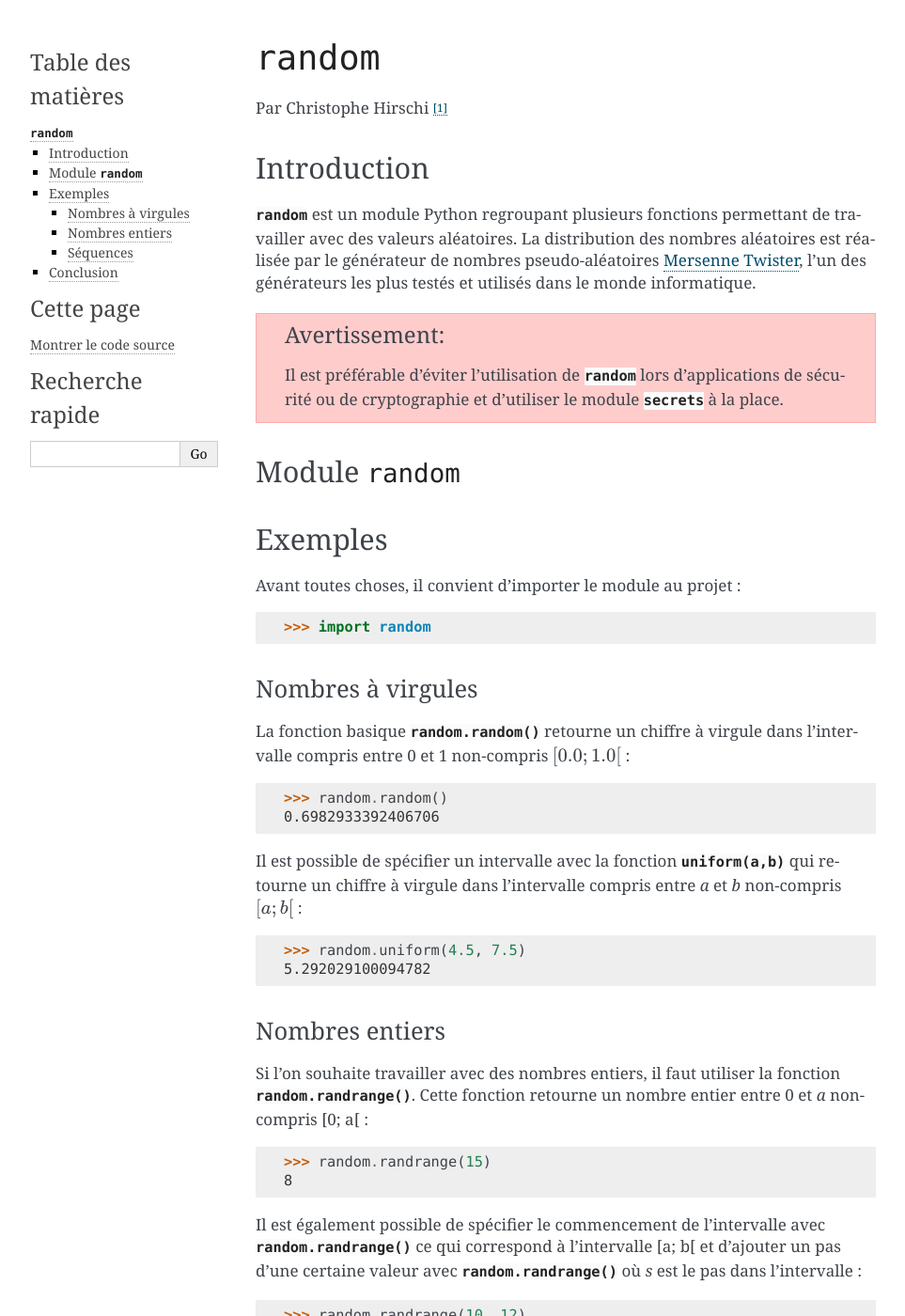
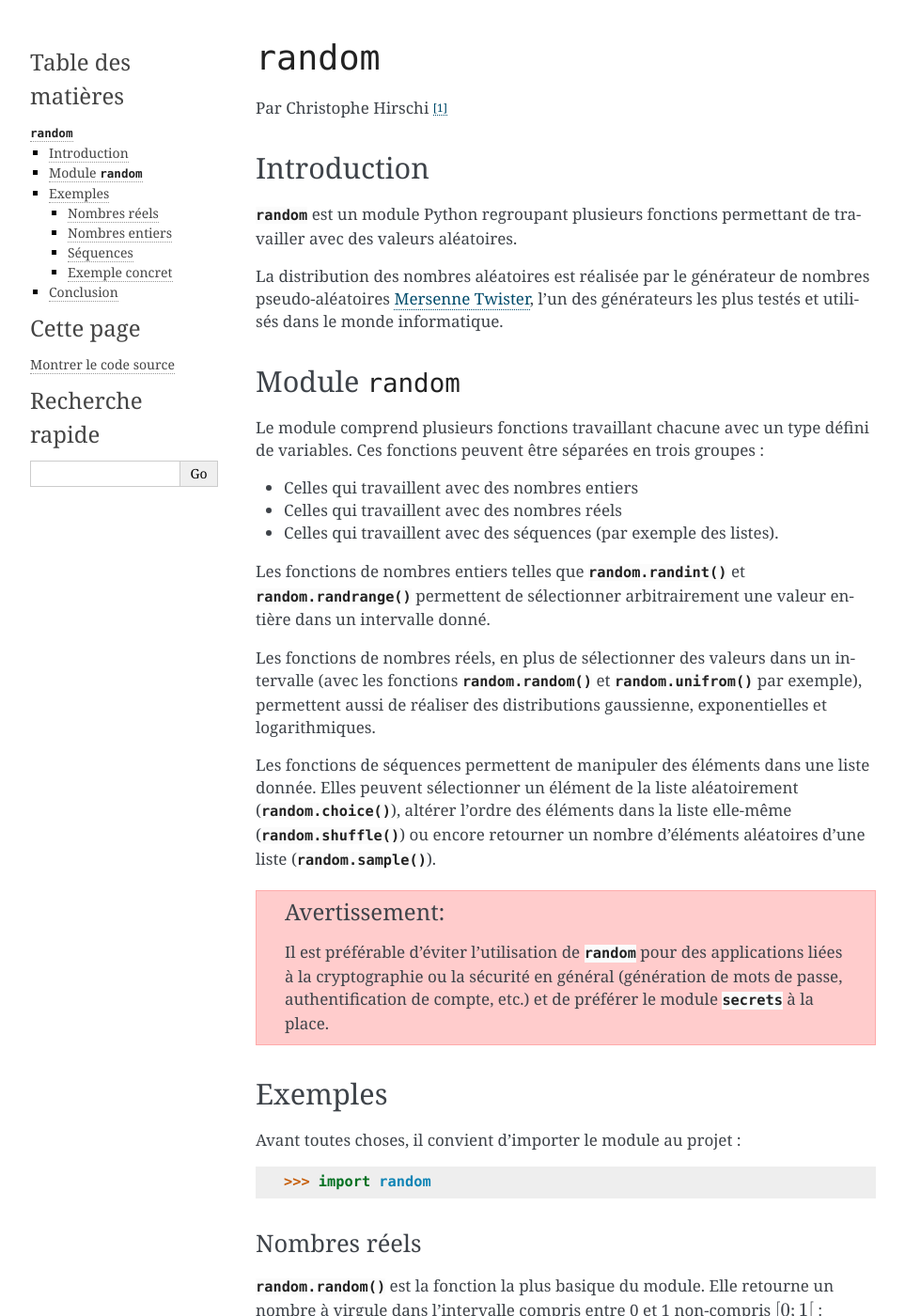
Before and after one commit to HE-Arc/livre-python, a Sphinx documentation site: the page built from source/random/index.rst, in a window 1280 px wide and 1400 px high. Shown: the whole window at 94% size, without its empty margins (148-1111 px from the left). Built offline with Sphinx 7.4.7, drawn with Linux system fonts in a browser that asks for light colours; some of the changed text lies outside the part shown.

Commit message:
Avancement

```diff
--- /dev/null
+++ b/source/random/examples/cards_shuffling.py
@@ -0,0 +1,26 @@
+"""Exemple d'attribution de cartes."""
+
+import random
+
+# Préparation des cartes.
+valeur = ["Deux", "Trois", "Quatre", "Cinq", "Six", "Sept",
+            "Huit", "Neuf", "Dix", "Valet", "Dame", "Roi", "As"]
+enseigne = ["Coeur", "Pique", "Carreau", "Trèfle"]
+
+# Préparation du jeu de cartes (52 cartes).
+jeu = []
+for e in range(4):
+    for v in range(13):
+        carte = valeur[v] + " de " + enseigne[e]
+        jeu.append(carte)
+
+# Mélange du jeu de cartes.
+random.shuffle(jeu)
+
+# Création de la main du joueur (5 cartes).
+main = jeu[:5]
+
+# Affichage de la main du joueur.
+print("Main du joueur :")
+for c in main:
+    print("- " + c)
--- a/source/random/index.rst
+++ b/source/random/index.rst
@@ -10,44 +10,69 @@
 ============
 
 :py:mod:`random` est un module Python regroupant plusieurs fonctions
-permettant de travailler avec des valeurs aléatoires. La distribution des
-nombres aléatoires est réalisée par le générateur de nombres pseudo-aléatoires
-`Mersenne Twister`_, l'un des générateurs les plus testés et utilisés dans le
-monde informatique.
+permettant de travailler avec des valeurs aléatoires.
 
-.. warning::
-    Il est préférable d'éviter l'utilisation de :py:mod:`random` lors d'applications
-    de sécurité ou de cryptographie et d'utiliser le module :py:mod:`secrets` à
-    la place.
+La distribution des nombres aléatoires est réalisée par le générateur de nombres
+pseudo-aléatoires `Mersenne Twister`_, l'un des générateurs les plus testés et
+utilisés dans le monde informatique.
 
 Module ``random``
 =================
+
+Le module comprend plusieurs fonctions travaillant chacune avec un type défini
+de variables. Ces fonctions peuvent être séparées en trois groupes :
+
+- Celles qui travaillent avec des nombres entiers
+- Celles qui travaillent avec des nombres réels
+- Celles qui travaillent avec des séquences (par exemple des listes).
+
+Les fonctions de nombres entiers telles que :py:func:`random.randint` et
+:py:func:`random.randrange` permettent de sélectionner arbitrairement une valeur
+entière dans un intervalle donné.
+
+Les fonctions de nombres réels, en plus de sélectionner des valeurs dans un
+intervalle (avec les fonctions :py:func:`random.random` et
+:py:func:`random.unifrom` par exemple), permettent aussi de réaliser des
+distributions gaussienne, exponentielles et logarithmiques.
+
+Les fonctions de séquences permettent de manipuler des éléments dans une liste
+donnée. Elles peuvent sélectionner un élément de la liste aléatoirement
+(:py:func:`random.choice`), altérer l'ordre des éléments dans la liste elle-même
+(:py:func:`random.shuffle`) ou encore retourner un nombre d'éléments aléatoires
+d'une liste (:py:func:`random.sample`).
+
+.. warning::
+    Il est préférable d'éviter l'utilisation de :py:mod:`random` pour des
+    applications liées à la cryptographie ou la sécurité en général (génération
+    de mots de passe, authentification de compte, etc.) et de préférer le
+    module :py:mod:`secrets` à la place.
 
 Exemples
 ========
 
 Avant toutes choses, il convient d'importer le module au projet :
 
-.. code-block:: python3
+.. code-block:: pycon
 
     >>> import random
 
-Nombres à virgules
-------------------
+Nombres réels
+-------------
 
-La fonction basique :py:func:`random.random` retourne un chiffre à virgule dans
-l'intervalle compris entre 0 et 1 non-compris :math:`[0.0; 1.0[` :
+:py:func:`random.random` est la fonction la plus basique du module. Elle
+retourne un nombre à virgule dans l'intervalle compris entre 0 et 1 non-compris
+:math:`[0; 1[` :
 
-.. code-block:: python3
+.. code-block:: pycon
 
     >>> random.random()
     0.6982933392406706
 
-Il est possible de spécifier un intervalle avec la fonction
-:py:func:`uniform(a,b) <random.uniform()>` qui retourne un chiffre à virgule dans l'intervalle
-compris entre *a* et *b* non-compris :math:`[a; b[` :
+:py:func:`random.uniform` permet de spécifier un intervalle. La fonction accepte
+deux nombres comme arguments, *a* et *b*. Elle retourne un nombre à virgule
+dans l'intervalle compris entre *a* et *b* non-compris :math:`[a; b[` :
 
-.. code-block:: python3
+.. code-block:: pycon
 
     >>> random.uniform(4.5, 7.5)
     5.292029100094782
@@ -55,35 +80,58 @@
 Nombres entiers
 ---------------
 
-Si l'on souhaite travailler avec des nombres entiers, il faut utiliser la
-fonction :py:func:`random.randrange()`. Cette fonction retourne un nombre entier entre
-0 et *a* non-compris [0; a[ :
+Si l'on souhaite travailler avec des nombres entiers, il faut utiliser les
+fonctions suivantes :
 
-.. code-block:: python3
+:py:func:`random.randint` accepte deux nombre comme arguments, *a* et *b*, et
+retourne un nombre entier de l'intervalle compris entre *a* et *b*
+:math:`[a;b]` :
+
+.. code-block:: pycon
+
+    >>> random.randint(2, 9)
+    8
+
+**Notez que c'est la seule fonction qui prend en compte la valeur limite
+supérieur de l'intervalle dans son exécution**.
+
+:py:func:`random.randrange` accepte un nombre comme argument, *a*. Cette
+fonction retourne un nombre entier compris entre 0 et *a* non-compris
+:math:`[0; a[` :
+
+.. code-block:: pycon
 
     >>> random.randrange(15)
     8
 
-Il est également possible de spécifier le commencement de l'intervalle avec
-:py:func:`random.randrange()` ce qui correspond à l'intervalle [a; b[ et d'ajouter
-un pas d'une certaine valeur avec :py:func:`random.randrange()` où *s* est le pas
-dans l'intervalle :
+Elle accepte aussi deux nombres comme arguments, *a* et *b*.
+Il est ainsi possible de spécifier le commencement de l'intervalle, ce qui
+correspond à l'intervalle :math:`[a; b[` :
 
-.. code-block:: python3
+.. code-block:: pycon
 
     >>> random.randrange(10, 12)
     10
 
-    >>> random.randrange(4, 8, 2) #Retourne un nombre paire
+Il est possible d'ajouter un nombre en troisième argument pour indiquer
+un pas dans l'intervalle :
+
+.. code-block:: pycon
+
+    >>> random.randrange(4, 8, 2) # Retourne un nombre paire.
     6
 
 Séquences
 ---------
 
-La fonction :py:func:`random.choice()` retourne un élément de la séquence *seq* à
-condition que celle-ci ne soit pas vide :
+Il est possible d'utiliser certaines fonctions du module sur des listes
+d'éléments :
 
-.. code-block:: python3
+:py:func:`random.choice` accepte une séquence comme argument, *seq*. Elle
+retourne un élément de la séquence *seq* à condition que celle-ci ne soit pas
+vide :
+
+.. code-block:: pycon
 
     >>> random.choice(['dede', 'toto', 'lulu'])
     'lulu'
@@ -91,10 +139,10 @@
     >>> random.choice([4, 7, 11, 18])
     18
 
-Il existe aussi la fonction :py:func:`random.shuffle()` qui mélange les éléments
-de la séquence *seq* :
+:py:func:`random.shuffle` accepte une séquence en argument, *seq*, et permet de
+mélanger les éléments de la séquence *seq* :
 
-.. code-block:: python3
+.. code-block:: pycon
 
     >>> names = ['dede', 'toto', 'lulu']
     >>> random.shuffle(names)
@@ -106,16 +154,50 @@
     >>> numbers
     [4, 11, 18, 7]
 
-La fonction :py:func:`random.sample()` permet de retourner une liste de *k*
-éléments de la séquence *seq* aléatoirement :
+:py:func:`random.sample` prend en compte une séquence *seq* comme premier
+argument et un nombre *k* en second argument. Elle permet de retourner une liste
+de *k* éléments de la séquence *seq* aléatoirement :
 
-.. code-block:: python3
+.. code-block:: pycon
 
-    >>> random.sample(['dede', 'toto', 'lulu', 'momo', 'baba'], 3)
-    ['momo', 'dede', 'baba']
+    >>> random.sample(['dede', 'toto', 'lulu', 'momo', 'bibi'], 3)
+    ['momo', 'dede', 'bibi']
 
     >>> random.sample([10, 20, 30, 40, 50, 60], 4)
     [10, 30, 60, 50]
+
+Exemple concret
+---------------
+
+L'exemple ci-dessous utilise la fonction :py:func:`random.shuffle` pour mélanger
+un jeu de 52 cartes.
+
+Dans un premier temps, les cartes sont créées et ajoutées une à une dans une
+liste de cartes appelée *jeu*. Cette liste est ensuite mélangée, puis les 5
+premières cartes du jeu mélangé sont attribuées au joueur.
+
+.. literalinclude:: ./examples/cards_shuffling.py
+   :linenos:
+
+Résultats :
+
+.. code-block:: console
+
+    $ python cards_shuffling.py
+    Main du joueur :
+    - Valet de Pique
+    - Dix de Trèfle
+    - Dix de Carreau
+    - Roi de Carreau
+    - Trois de Coeur
+
+    $ python cards_shuffling.py
+    Main du joueur :
+    - Dame de Coeur
+    - Six de Coeur
+    - As de Carreau
+    - Deux de Trèfle
+    - Sept de Carreau
 
 Conclusion
 ==========
@@ -124,7 +206,7 @@
 valeur dans un intervalle donné. Toutes ses fonctionnalités n'ont pu être
 traitées ici (car certaines sont exotiques et/ou très spécifiques) et si vous
 êtes désireux d'en connaitre encore un peu plus sur son sujet, visitez la
-documentation officielle python3 de :py:mod:`random`.
+documentation officielle Python3 de :py:mod:`random`.
 
 .. [#email] <christophe.hirschi@he-arc.ch>
 
```
